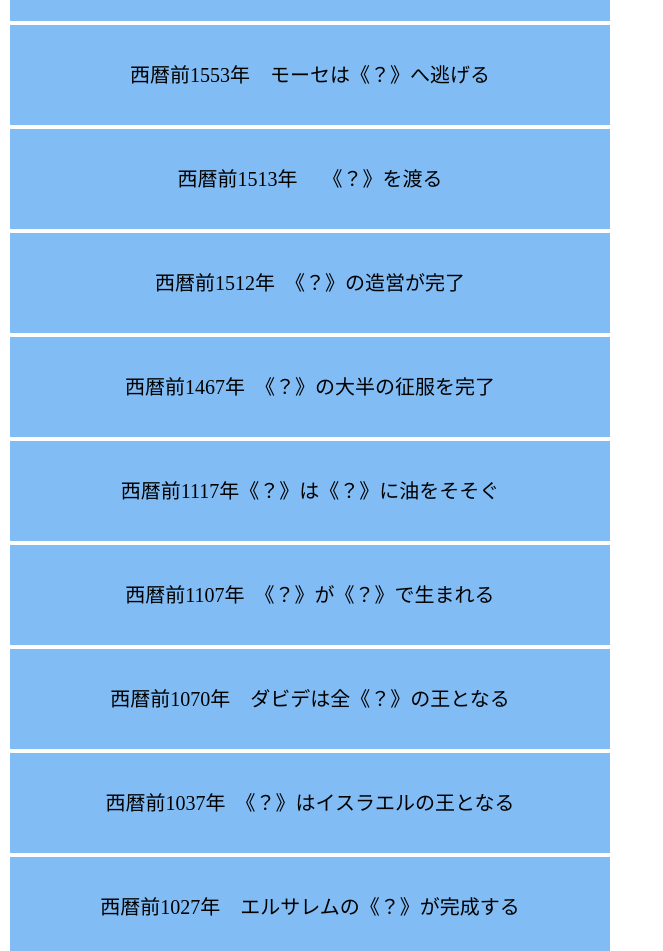
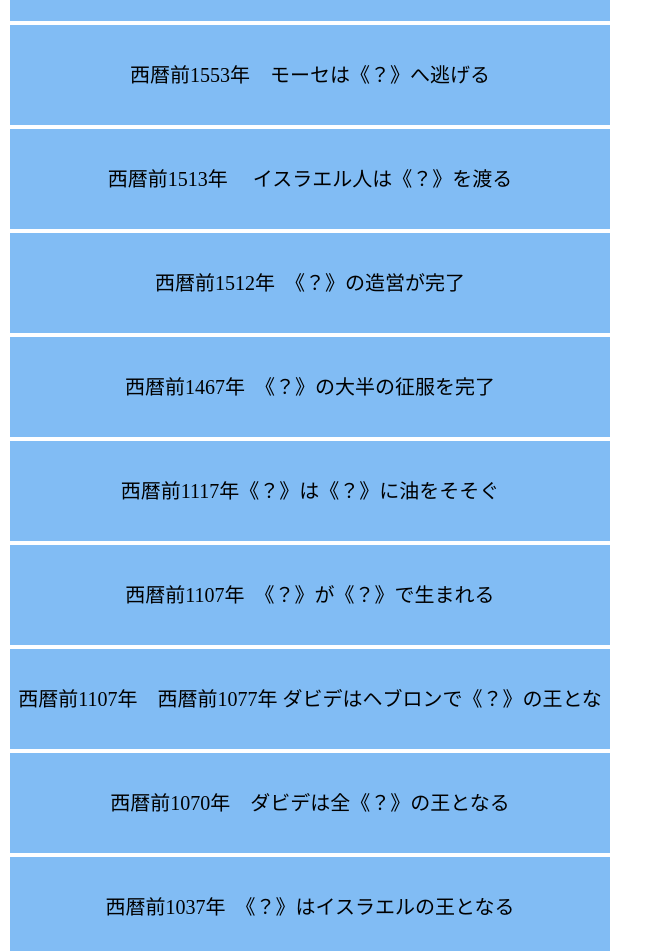
Before and after one commit to knz2021/BibleDateEventReference, a plain HTML site: page index.html in a window 1280 px wide. Shown: the part 2020-2971 px from the top of the page, without its empty margins (0-663 px from the left). Drawn offline with Linux system fonts and the light colour scheme.

Commit message:
Add files via upload
1077

```diff
--- a/index.html
+++ b/index.html
@@ -44,17 +44,18 @@
     <div class="box"id="text-button12" onclick="clickDisplay12()">西暦前1843年　《？》の死</div>
     <div class="box"id="text-button13" onclick="clickDisplay13()">西暦前1774年　《？》と《？》の結婚</div>
     <div class="box"id="text-button14" onclick="clickDisplay14()">西暦前1767年　《？》の誕生</div>
-    <div class="box"id="text-button15" onclick="clickDisplay15()">西暦前1761年　《？》は天使と格闘</div>
+    <div class="box"id="text-button15" onclick="clickDisplay15()">西暦前1761年　《？》は《？》と格闘</div>
     <div class="box"id="text-button16" onclick="clickDisplay16()">西暦前1750年　《？》は奴隷として売られる</div>
     <div class="box"id="text-button17" onclick="clickDisplay17()">西暦前1737年　ヨセフは《？》の総理大臣に</div>
     <div class="box"id="text-button18" onclick="clickDisplay18()">西暦前1613年以前　《？》の試練</div>
     <div class="box"id="text-button19" onclick="clickDisplay19()">西暦前1593年　《？》の誕生</div>
     <div class="box"id="text-button20" onclick="clickDisplay20()">西暦前1553年　モーセは《？》へ逃げる</div>
-    <div class="box"id="text-button21" onclick="clickDisplay21()">西暦前1513年　 《？》を渡る</div>
+    <div class="box"id="text-button21" onclick="clickDisplay21()">西暦前1513年　 イスラエル人は《？》を渡る</div>
     <div class="box"id="text-button22" onclick="clickDisplay22()">西暦前1512年　《？》の造営が完了</div>
     <div class="box"id="text-button23" onclick="clickDisplay23()">西暦前1467年　《？》の大半の征服を完了</div>
     <div class="box"id="text-button24" onclick="clickDisplay24()">西暦前1117年《？》は《？》に油をそそぐ</div>
     <div class="box"id="text-button25" onclick="clickDisplay25()">西暦前1107年　《？》が《？》で生まれる</div>
+    <div class="box"id="text-button26" onclick="clickDisplay26()">西暦前1107年　西暦前1077年 ダビデはヘブロンで《？》の王となる</div>
     <div class="box"id="text-button27" onclick="clickDisplay27()">西暦前1070年　ダビデは全《？》の王となる</div>
     <div class="box"id="text-button28" onclick="clickDisplay28()">西暦前1037年　《？》はイスラエルの王となる</div>
     <div class="box"id="text-button29" onclick="clickDisplay29()">西暦前1027年　エルサレムの《？》が完成する</div>
--- a/main.js
+++ b/main.js
@@ -98,7 +98,10 @@ function clickDisplay25() {
   const element = document.getElementById("text-button25");
   element.innerHTML = "西暦前1107年　《ダビデ》が《ベツレヘム》で生まれる";
 }
-
+function clickDisplay26() {
+  const element = document.getElementById("text-button26");
+  element.innerHTML = "西暦前1107年　ダビデはヘブロンで《ユダ》の王となる";
+}
 function clickDisplay27() {
   const element = document.getElementById("text-button27");
   element.innerHTML = "西暦前1070年　ダビデは全《イスラエル》の王となる";
```
